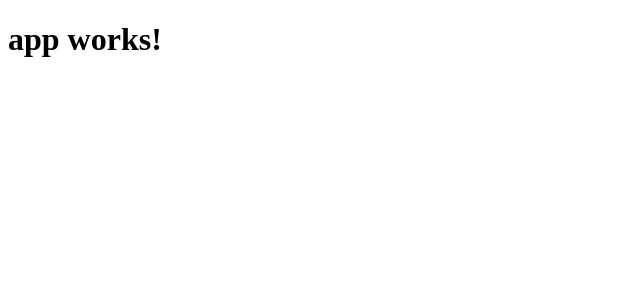
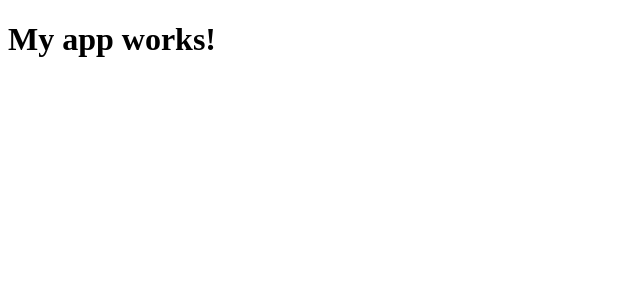
Before and after one commit to miprathm/BeDonor, an Angular app: page / in a window 1280 px wide. Shown: the top 300 px of the page, without its empty margins (0-640 px from the left). Built offline with nearby package versions, Linux system fonts and the light colour scheme.

Commit message:
Component name change

```diff
--- a/src/app/app.component.ts
+++ b/src/app/app.component.ts
@@ -6,5 +6,5 @@ import { Component } from '@angular/core';
   styleUrls: ['./app.component.css']
 })
 export class AppComponent {
-  title = 'app works!';
+  title = 'My app works!';
 }
```
Also changed, not shown: package.json (line endings or trailing spaces).
